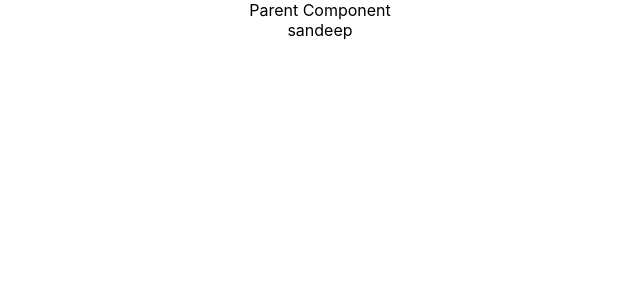
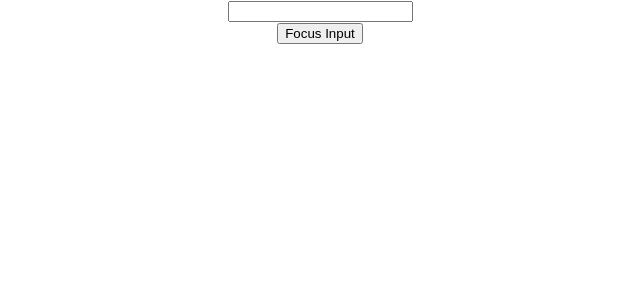
Before and after one commit to syadavdev/js-sample-code, a React (Create React App) app: page / in a window 1280 px wide. Shown: the top 300 px of the page, without its empty margins (320-960 px from the left). Built offline with nearby package versions, Linux system fonts and the light colour scheme.

Commit message:
learn refs for focusing on element

```diff
--- a/src/App.js
+++ b/src/App.js
@@ -19,11 +19,17 @@ import FragmentDemo from './components/FragmentDemo'
 import Table from './components/Table'
 import PureCompo from './components/PureCompo'
 import ParentComp from './components/ParentComp';
+import RefsDemo from './components/RefsDemo';
+import FocusInput from './components/FocusInput';
+import ForwardInputParentRef from './components/ForwardInputParentRef';
 
 function App() {
   return (
     <div className="App">
-      <ParentComp />
+      <ForwardInputParentRef />
+      {/* <FocusInput /> */}
+      {/* <RefsDemo /> */}
+      {/* <ParentComp /> */}
       {/* <Table /> */}
       {/* <FragmentDemo /> */}
       {/* <Form /> */}
--- /dev/null
+++ b/src/components/FocusInput.js
@@ -0,0 +1,25 @@
+ import React, { Component } from 'react'
+import Input from './Input'
+
+ class FocusInput extends Component {
+
+    constructor(props) {
+        super(props)
+        this.componentRef = React.createRef()
+    }
+
+    clickHandler = () => {
+        this.componentRef.current.focusInput()
+    }
+
+     render() {
+         return (
+             <div>
+                 <Input ref={this.componentRef}/>
+                 <button onClick={this.clickHandler}>Focus Input</button>
+             </div>
+         )
+     }
+ }
+
+ export default FocusInput
--- /dev/null
+++ b/src/components/ForwardInputParentRef.js
@@ -0,0 +1,25 @@
+import React, { Component } from 'react'
+import ForwardRefInput from './ForwardRefInput'
+
+class ForwardInputParentRef extends Component {
+
+    constructor(props) {
+        super(props)
+        this.inputRef = React.createRef()
+    }
+
+    clickHandler = () => {
+        this.inputRef.current.focus()
+    }
+
+    render() {
+        return (
+            <div>
+                <ForwardRefInput ref={this.inputRef}/>
+                <button type="text" onClick={this.clickHandler}>Focus Input</button>
+            </div>
+        )
+    }
+}
+
+export default ForwardInputParentRef
--- /dev/null
+++ b/src/components/ForwardRefInput.js
@@ -0,0 +1,20 @@
+import React from 'react'
+
+/*
+function ForwardRefInput() {
+    return (
+        <div>
+            <Input type='text' />
+        </div>
+    )
+} */
+
+const ForwardRefInput = React.forwardRef((props, ref) => {
+    return(
+        <div>
+            <input type='text' ref={ref}/>
+        </div>
+    )
+})
+
+export default ForwardRefInput
--- /dev/null
+++ b/src/components/Input.js
@@ -0,0 +1,23 @@
+import React, { Component } from 'react'
+
+class Input extends Component {
+
+    constructor(props) {
+        super(props)
+        this.inputRef = React.createRef()
+    }
+
+    focusInput(){
+        this.inputRef.current.focus()
+    }
+
+
+    render(){
+        return(
+        <div>
+            <input type='text' ref={this.inputRef} />
+        </div>)
+    }
+}
+
+export default Input
--- /dev/null
+++ b/src/components/RefsDemo.js
@@ -0,0 +1,38 @@
+import React, { Component } from 'react'
+
+class RefsDemo extends Component {
+
+    constructor(props) {
+        super(props)
+        this.inputRef = React.createRef()
+        this.callBackRef = null
+        this.setCallBackRef = (element) =>{
+            this.callBackRef = element
+        }
+    }
+
+    componentDidMount(){
+        if(this.callBackRef){
+            this.callBackRef.focus()
+        }
+        /* this.inputRef.current.focus()
+        console.log(this.inputRef) */
+    }
+
+    clickHandler = () =>{
+        alert(this.callBackRef.value)
+        //alert(this.inputRef.current.value)
+    }
+
+    render(){
+        return(
+            <div>
+                <input type='text' ref={this.inputRef} />
+                <input type='text' ref={this.setCallBackRef} />
+                <button onClick={this.clickHandler}>Click Here</button>
+            </div>
+        )
+    }
+}
+
+export default RefsDemo
```
